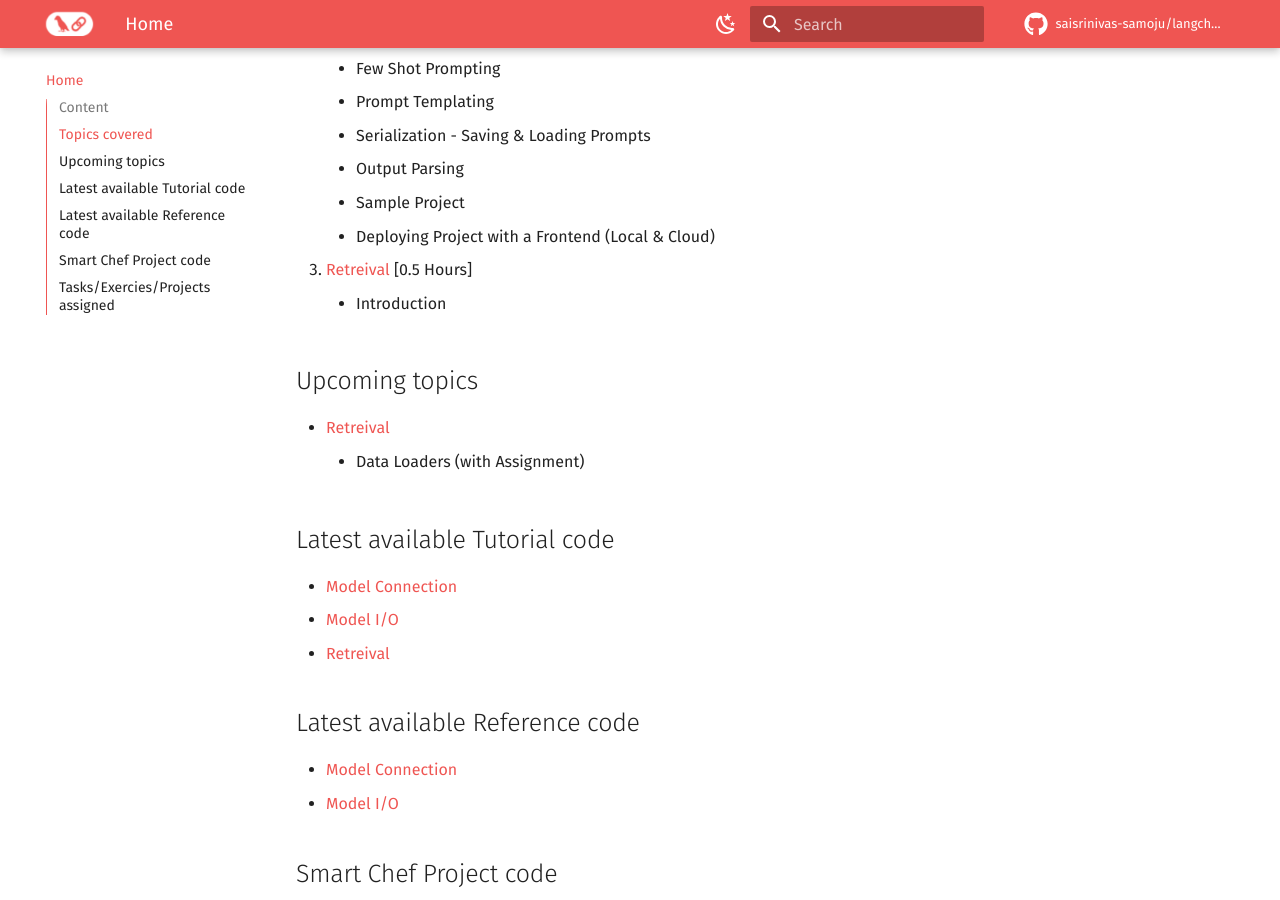
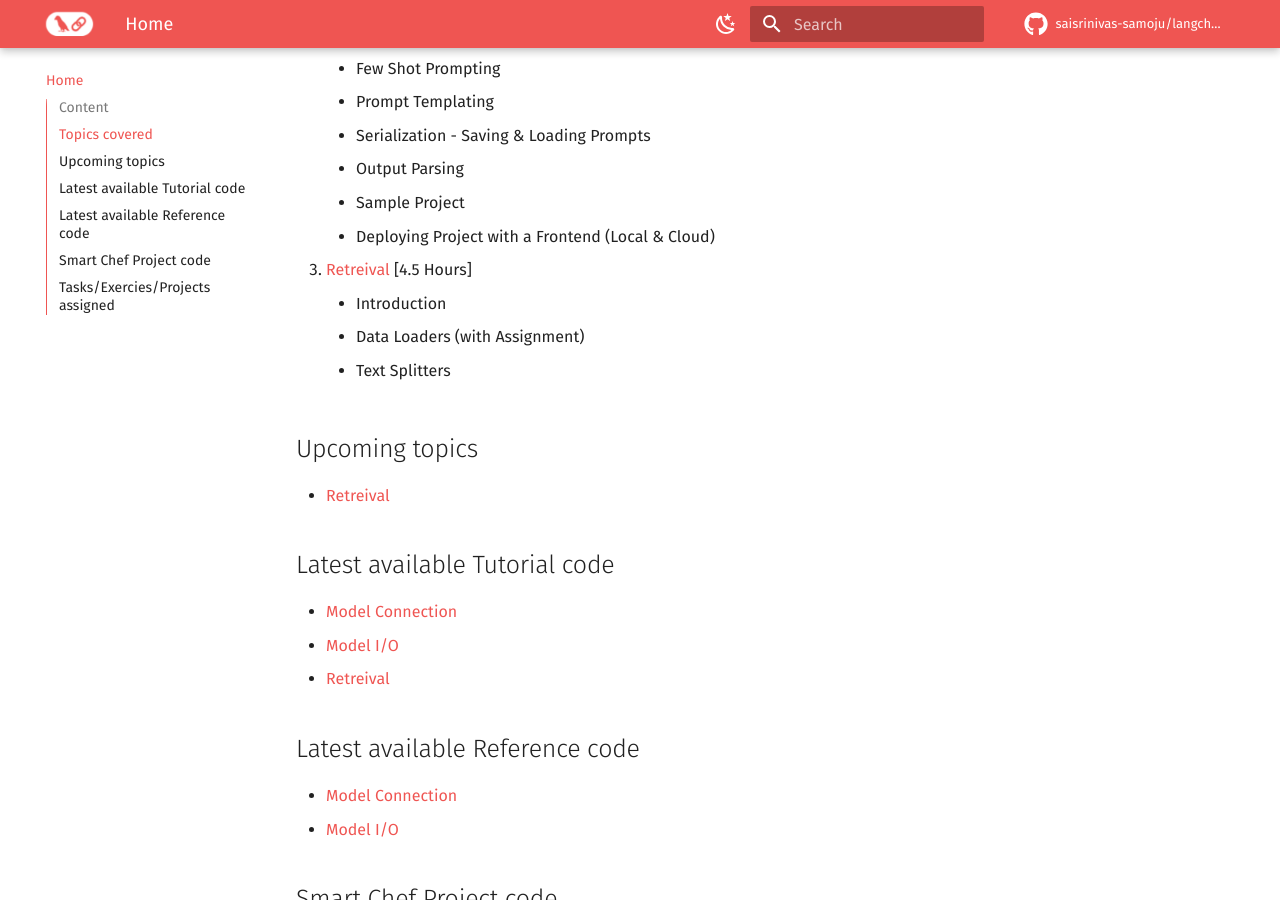
Before and after one commit to saisrinivas-samoju/langchain_training, an MkDocs documentation site: the page built from docs/index.md, in a window 1280 px wide and 900 px high, scrolled down 885 px. Built offline with MkDocs 1.6.1 and Material for MkDocs 9.7.7, drawn with Linux system fonts in a browser that asks for light colours; comment, search, counter and statistics services are not loaded; old or Windows-style settings are respelled for this version of MkDocs.

```diff
--- a/docs/index.md
+++ b/docs/index.md
@@ -29,16 +29,16 @@
     * Sample Project
     * Deploying Project with a Frontend (Local & Cloud)
 
-3. [Retreival](https://saisrinivas-samoju.github.io/langchain_training/retrieval/) [0.5 Hours]
+3. [Retreival](https://saisrinivas-samoju.github.io/langchain_training/retrieval/) [4.5 Hours]
     * Introduction
-
+    * Data Loaders (with Assignment)
+    * Text Splitters
 
 
 ## Upcoming topics
 
 <!-- * Deploying Gradio Applications in Hugging Face Spaces -->
 * [Retreival](https://python.langchain.com/docs/modules/data_connection/)
-    * Data Loaders (with Assignment)
 
 
 ## Latest available Tutorial code
--- a/mkdocs.yml
+++ b/mkdocs.yml
@@ -7,6 +7,10 @@ nav:
   - Model Connection: model_connection.md
   - Model IO: model_io.md
   - Retrieval: retrieval.md
+
+pages:
+  - Home: index.md
+    thumbnail: img/langchain_thumbnail.jpeg
 
 site_author: Sai Srinivas
 site_description: This website contains all the course materials and quick revision concepts.
```
Also changed, not shown: requirements.txt (+38 -18 lines), docs/img/langchain_thumbnail.jpeg (added), 2 other files.
